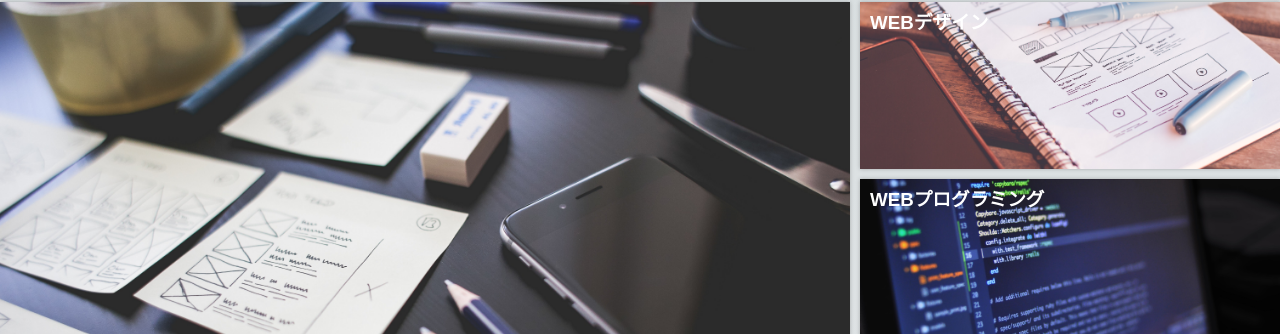
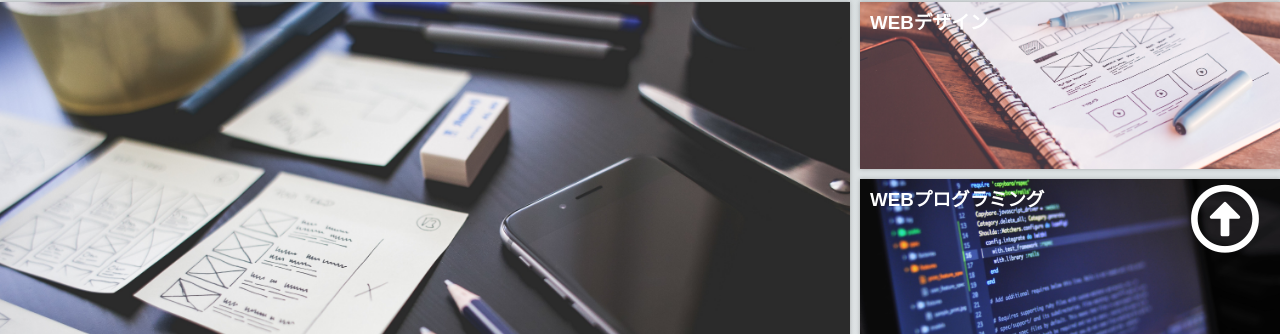
Before and after one commit to yucijia/demo3, a plain HTML site: page grid_flexbox_design/index.html in a window 1280 px wide. Shown: the part 474-808 px from the top of the page. Drawn offline with nearby package versions, Linux system fonts and the light colour scheme.

Commit message:
go to top 追加

```diff
--- a/grid_flexbox_design/index.html
+++ b/grid_flexbox_design/index.html
@@ -13,7 +13,7 @@
 
 <body>
   <!-- ナビゲーション -->
-  <nav class="nav-wrapper">
+  <nav class="nav-wrapper" id="target">
     <div class="logo">
       <i class="fas fa-laptop"></i><strong>WEB DESIGN</strong>
     </div>
@@ -86,7 +86,7 @@
     <div class="bo">
       <p><span>ー 支　社 ー</span></p>
       <iframe src="https://www.google.com/maps/embed?pb=!1m18!1m12!1m3!1d26093.116913717793!2d136.88607009880607!3d35.165607590316974!2m3!1f0!2f0!3f0!3m2!1i1024!2i768!4f13.1!3m3!1m2!1s0x600370d2d856a4cb%3A0x8fa9a6c6413b9de7!2z44CSNDYwLTAwMDgg5oSb55-l55yM5ZCN5Y-k5bGL5biC5Lit5Yy65qCE!5e0!3m2!1sja!2sjp!4v1548900157008"
-      frameborder="0" style="border:0" allowfullscreen></iframe>
+        frameborder="0" style="border:0" allowfullscreen></iframe>
     </div>
   </section>
   <!--footer  -->
@@ -118,10 +118,13 @@
     </div>
     <div class="copyright">WebDesign.com &copy; 2019</div>
   </footer>
-
+  <!-- go to top  -->
+  <div class="gotop">
+    <a href="#target"><i class="far fa-arrow-alt-circle-up"></i></a>
+  </div>
+  <!-- js -->
   <script>
     //スマホ画面サイズ用、burger menu
-    ;
     (function () {
       let burgerIcon = document.querySelector('.burger-icon');
       let mainNav = document.querySelector('.main-nav');
--- a/grid_flexbox_design/styles.css
+++ b/grid_flexbox_design/styles.css
@@ -309,6 +309,18 @@ textarea.contact-form-text {
   text-align: center;
 }
 
+/* go  to top css */
+.gotop{
+  position: fixed;
+  right: 20px;
+  bottom: 65px;
+}
+.gotop a{
+  font-size:70px;
+  display: block;
+  color: #fff;
+}
+
 /*　tablet css */
 @media screen and (max-width:950px) {
   .wrapper {
```
